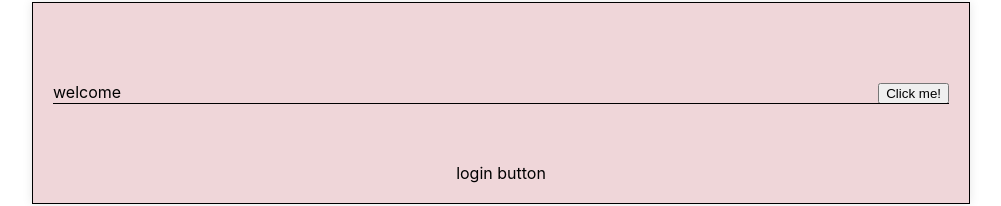
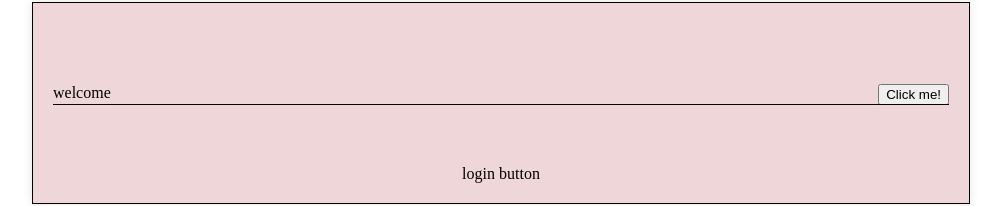
Before and after one commit to rydelldonato/internal-threads, a React (Create React App) app: page / in a window 1280 px wide. Shown: the part 297-503 px from the top of the page, without its empty margins (139-1140 px from the left). Built offline with nearby package versions, Linux system fonts and the light colour scheme.

Commit message:
font test

```diff
--- a/src/App.css
+++ b/src/App.css
@@ -1,7 +1,14 @@
 .App {
   text-align: center;
+  font-family: 'bukScript';
+
 }
+@font-face{
+  font-family: 'bukScript';
+  src: url('/public/fonts/bukScript.ttf') format('ttf'),
+  url('/public/fonts/bukScript.ttf') format('ttf');
 
+}
 .App-logo {
   height: 40vmin;
   pointer-events: none;
--- a/src/components/welcomeWindow/welcomeWindow.css
+++ b/src/components/welcomeWindow/welcomeWindow.css
@@ -51,3 +51,5 @@
     animation: floatAnimation 2s infinite alternate; /* Adjust the animation duration as needed */
     z-index: 0;
   }
+  .welcome{
+  }
```
Also changed, not shown: public/fonts/bukScript.ttf (added).
